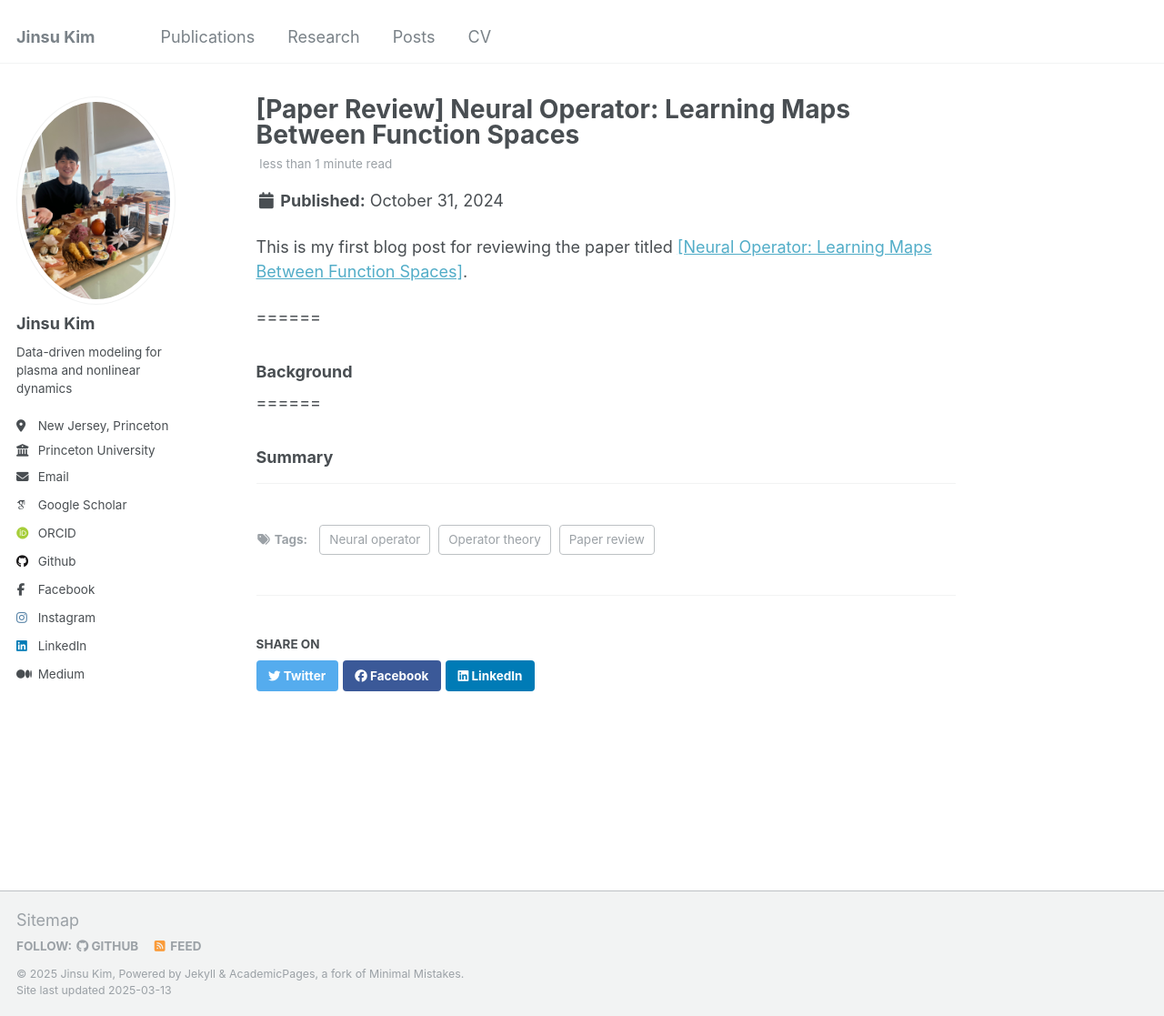
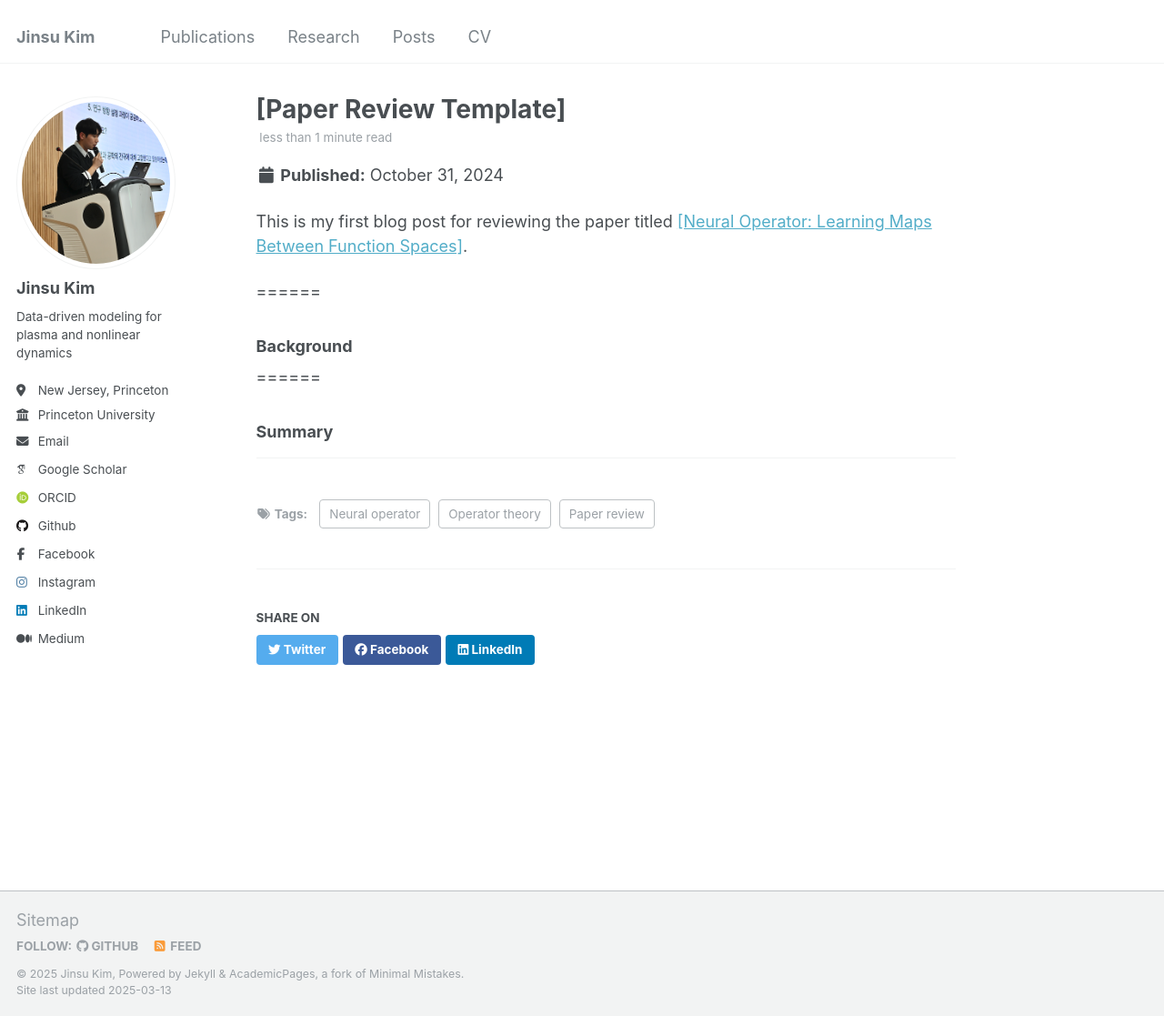
Before and after one commit to ZINZINBIN/zinzinbin.github.io, a Jekyll site: the page built from _posts/2024-10-31-blog-post.md, in a window 1280 px wide and 1117 px high. Shown: the whole window at 91% size. Built offline with Jekyll 4.4.1, drawn with Linux system fonts in a browser that asks for light colours; some web fonts are replaced.

Commit message:
update profile image

```diff
--- a/_posts/2024-10-31-blog-post.md
+++ b/_posts/2024-10-31-blog-post.md
@@ -1,5 +1,5 @@
 ---
-title: '[Paper Review] Neural Operator: Learning Maps Between Function Spaces'
+title: '[Paper Review Template]'
 date: 2024-10-31
 permalink: /posts/2024/10/review-neural-operator/
 toc: true
```
Also changed, not shown: images/3953273590_704e3899d5_m.jpg (deleted), images/editing-talk.png (deleted), images/foo-bar-identity-th.jpg (deleted), images/foo-bar-identity.jpg (deleted), images/image-alignment-1200x4002.jpg (deleted), images/image-alignment-150x150.jpg (deleted), images/image-alignment-300x200.jpg (deleted), images/image-alignment-580x300.jpg (deleted), images/mstile-144x144.png (deleted), images/mstile-150x150.png (deleted), images/mstile-310x150.png (deleted), images/mstile-310x310.png (deleted), images/mstile-70x70.png (deleted), images/paragraph-indent.png (deleted), 2 more files, 1 other file.
